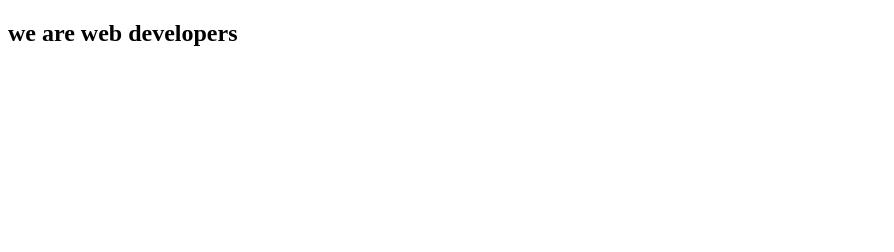
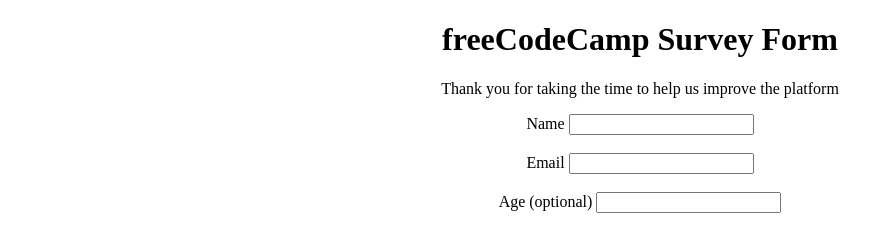
Before and after one commit to Shahid-Bagwan/micro4, a plain HTML site: page index.html in a window 1280 px wide. Shown: the whole page, without its empty margins (0-894 px from the left). Drawn offline with Linux system fonts and the light colour scheme.

Commit message:
steps 1 to 8 is done

```diff
--- a/index.html
+++ b/index.html
@@ -4,9 +4,27 @@
     <meta charset="UTF-8">
     <meta http-equiv="X-UA-Compatible" content="IE=edge">
     <meta name="viewport" content="width=device-width, initial-scale=1.0">
+    <link rel="stylesheet" href="style.css">
     <title>Document</title>
 </head>
-<body>
-    <h2>we are web developers</h2>
+<body id="main">
+    <h1 id="title">freeCodeCamp Survey Form</h1>
+    <p id="description">Thank you for taking the time to help us improve the platform</p>
+    <form action="" id="sorvery-form">
+        <div>
+            <label for="name">Name</label>
+            <input type="text" name="name" id="name" required>
+        </div>
+        <br>
+        <div>
+            <label for="email">Email</label>
+            <input type="email" name="email" id="email" required>
+        </div>
+        <br>
+        <div>
+            <label for="age">Age (optional)</label>
+            <input type="number" name="age" id="number">
+        </div>
+    </form>
 </body>
 </html>
--- /dev/null
+++ b/style.css
@@ -0,0 +1,3 @@
+#main{
+    text-align: center;
+}
```
Also changed, not shown: js/index.js (added, +28 -0 lines), css/style.css (added), license.txt (added), 1 other file.
